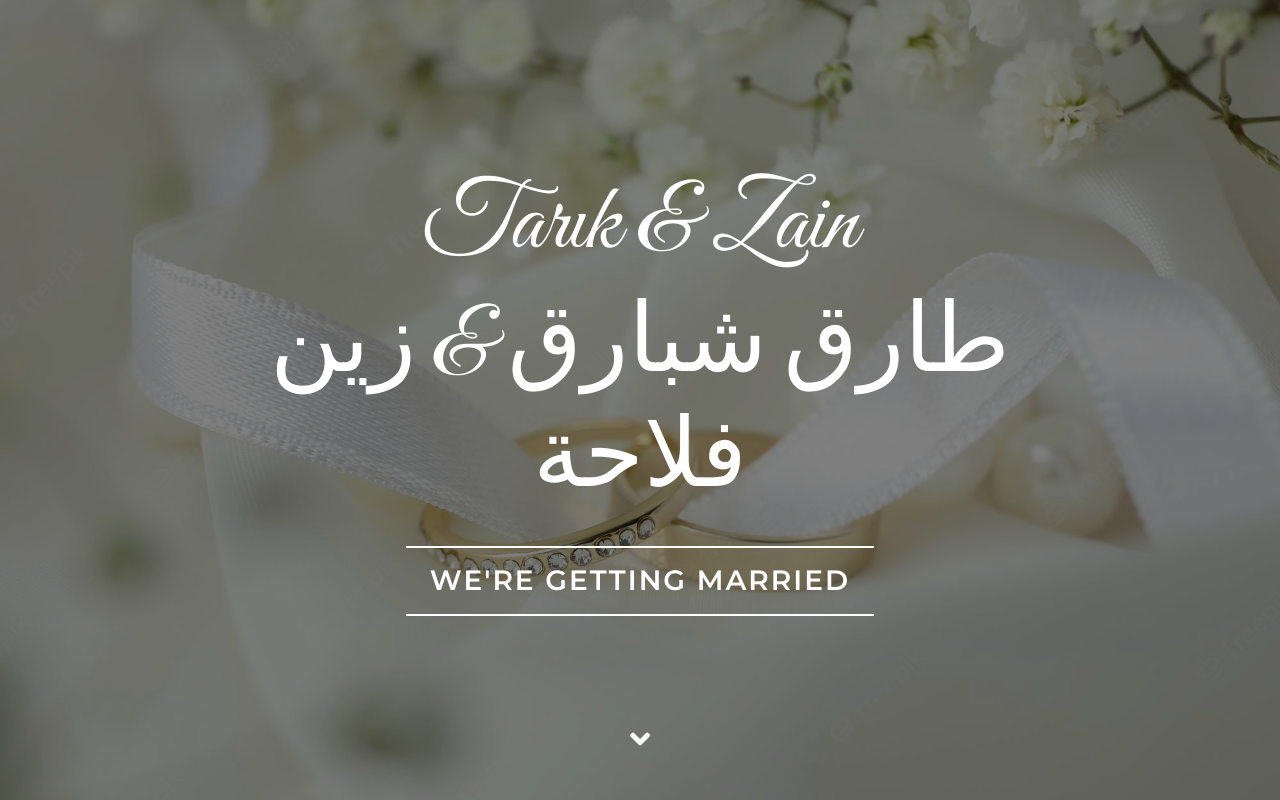
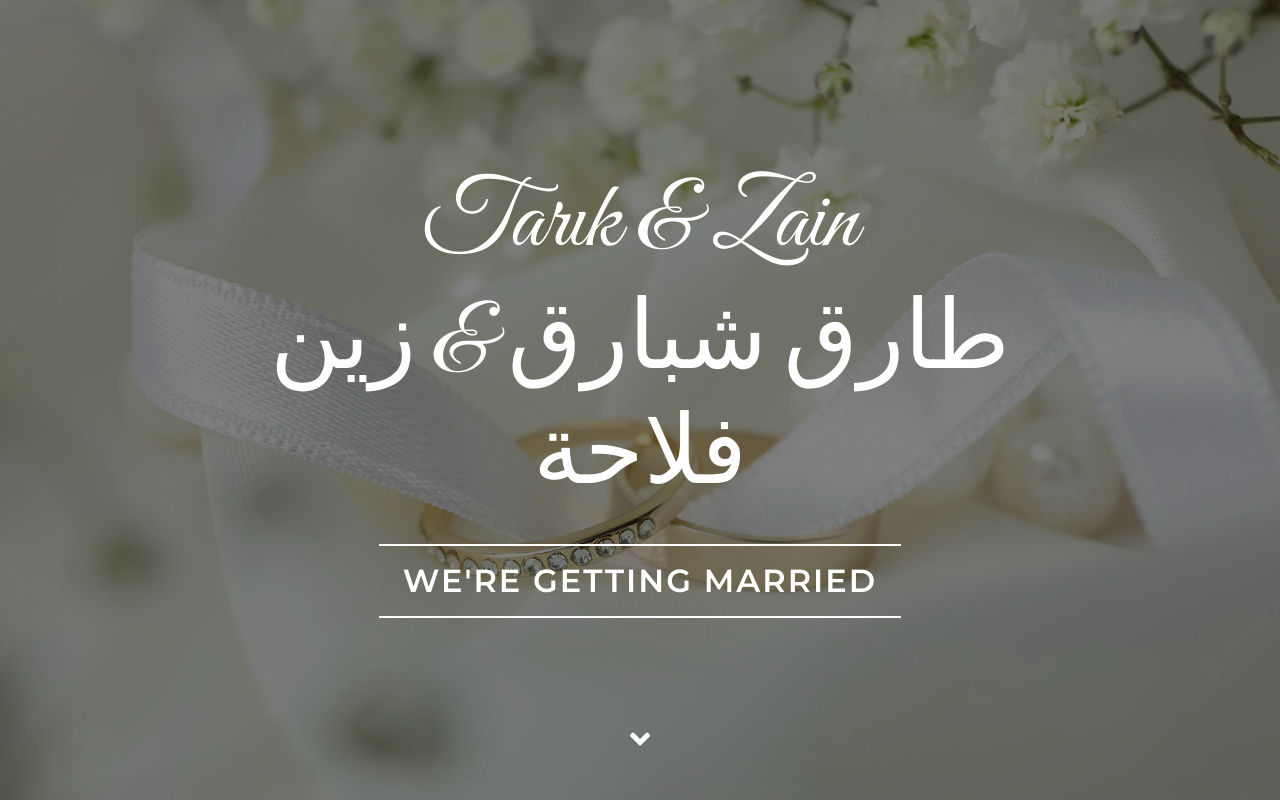
Before and after one commit to tshabarek/TnZ-wedding, a plain HTML site: page index.html in a window 1280 px wide. Shown: the top 800 px of the page. Drawn offline with nearby package versions, Linux system fonts and the light colour scheme.

Commit message:
Update index.html

```diff
--- a/index.html
+++ b/index.html
@@ -69,7 +69,7 @@
                             <h2 class="display-1 font-secondary text-white mt-n3 mb-md-4">Tarık & Zain</h1>
                             <h2 class="display-1 font-secondary text-white mt-n3 mb-md-4">طارق شبارق  &  زين فلاحة</h1>
                             <div class="d-inline-block border-top border-bottom border-light py-3 px-4">
-                                <h3 class="text-uppercase font-weight-bold text-white m-0" style="letter-spacing: 2px;">We're getting married</h3>
+                                <h2 class="text-uppercase font-weight-bold text-white m-0" style="letter-spacing: 2px;">We're getting married</h2>
                             </div>
 
                                 <span></span>
```
